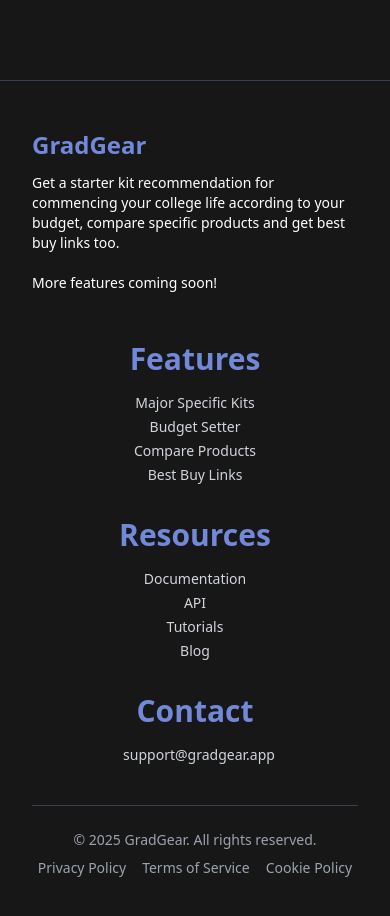
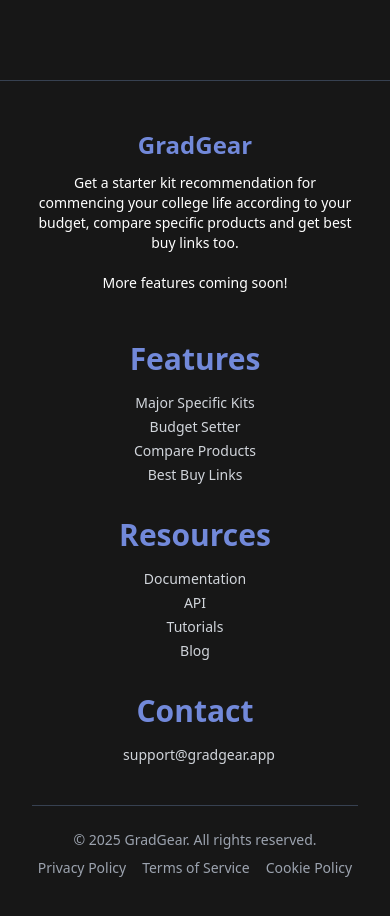
Before and after one commit to Yolo-Twice/GradGear, a React (Vite) app: page / in a window 390 px wide. Shown: the part 1040-1956 px from the top of the page. Built offline with nearby package versions, Linux system fonts and the light colour scheme.

Commit message:
Update footer.jsx

```diff
--- a/src/footer.jsx
+++ b/src/footer.jsx
@@ -4,8 +4,8 @@
       <div className="max-w-7xl mx-auto grid grid-cols-1 md:grid-cols-4 gap-8">
         {/* Branding */}
         <div>
-          <h2 className="text-2xl font-bold mb-3 text-left">GradGear</h2>
-          <p className="text-sm mb-4 text-left">
+          <h2 className="text-2xl font-bold mb-3 md:text-left text-center">GradGear</h2>
+          <p className="text-sm mb-4 md:text-left text-center">
             Get a starter kit recommendation for commencing your college life according to your budget, compare specific products and get best buy links too. <br /><br /> More features coming soon!
           </p>
           <div className="flex space-x-4">
```
